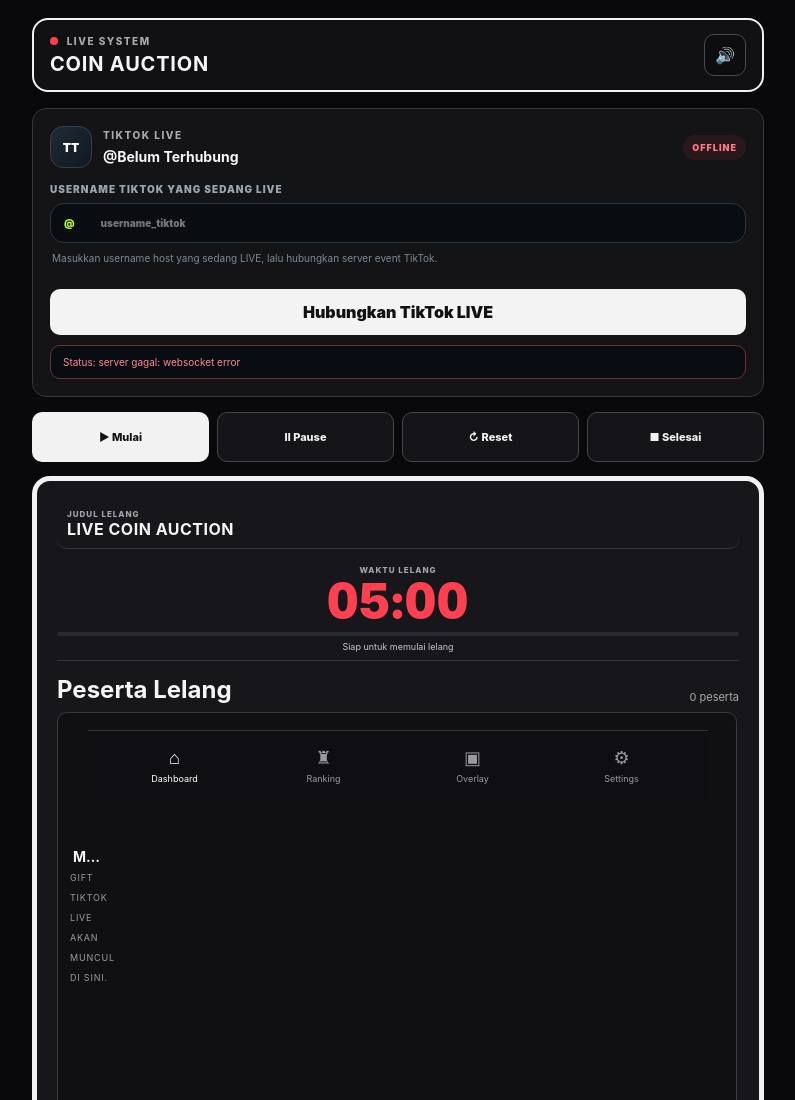
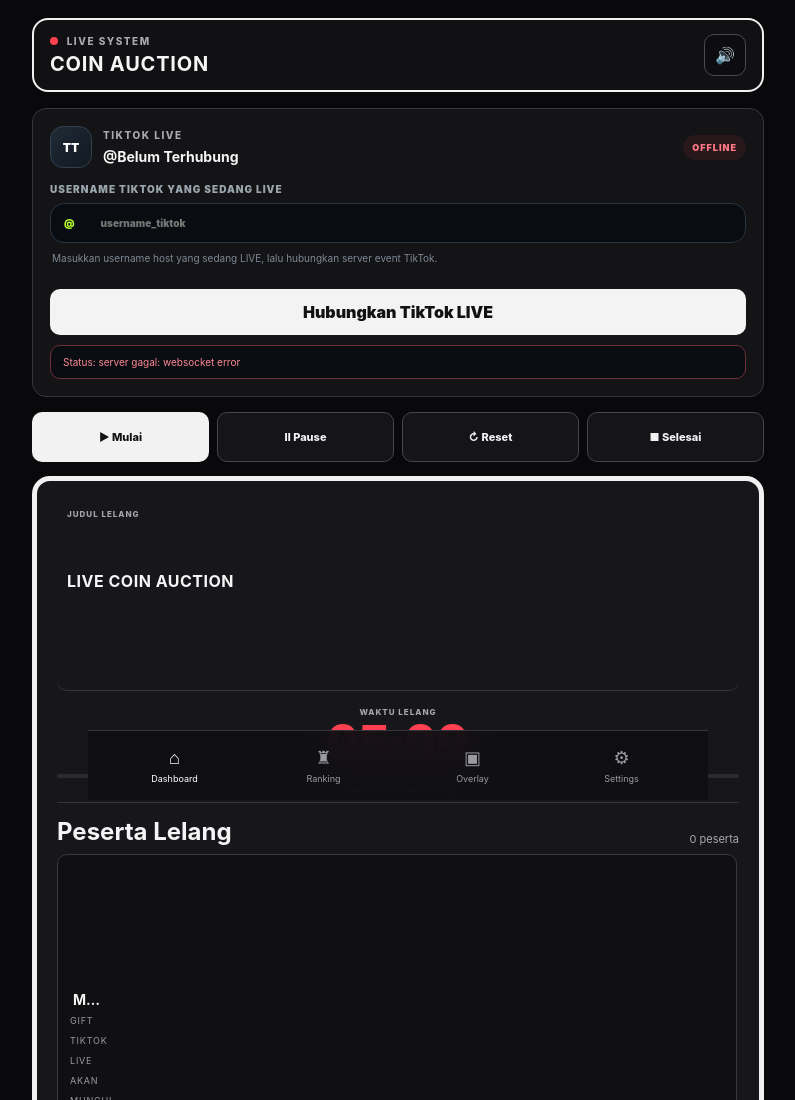
Before and after one commit to julhamadja123-crypto/lelang-tik-tok, a website: page index.html in a window 1280 px wide. Shown: the top 1100 px of the page, without its empty margins (242-1037 px from the left). Drawn offline with nearby package versions, Linux system fonts and the light colour scheme.

Commit message:
Update style.css

```diff
--- a/style.css
+++ b/style.css
@@ -172,3 +172,22 @@ body{background:#09090b}
 .auction-board-dashboard .ranking-section .section-title h2{font-size:24px!important}
 .ranking-list{max-height:calc(100vh - 270px)!important;min-height:420px!important;padding-bottom:10px!important}
 @media(max-width:480px){.ranking-list{max-height:calc(100vh - 240px)!important;min-height:470px!important}.auction-board-dashboard .ranking-section .section-title h2{font-size:21px!important}}
+
+/* Judul lelang diperpanjang ke bawah */
+.auction-board-dashboard .auction-title-card{
+  min-height: 190px!important;
+  display:flex!important;
+  flex-direction:column!important;
+  justify-content:flex-start!important;
+}
+.auction-board-dashboard .auction-title-card h2{
+  min-height: 120px!important;
+  display:flex!important;
+  align-items:center!important;
+  overflow-wrap:anywhere!important;
+  white-space:normal!important;
+}
+@media(max-width:480px){
+  .auction-board-dashboard .auction-title-card{min-height:170px!important}
+  .auction-board-dashboard .auction-title-card h2{min-height:105px!important}
+}
```
